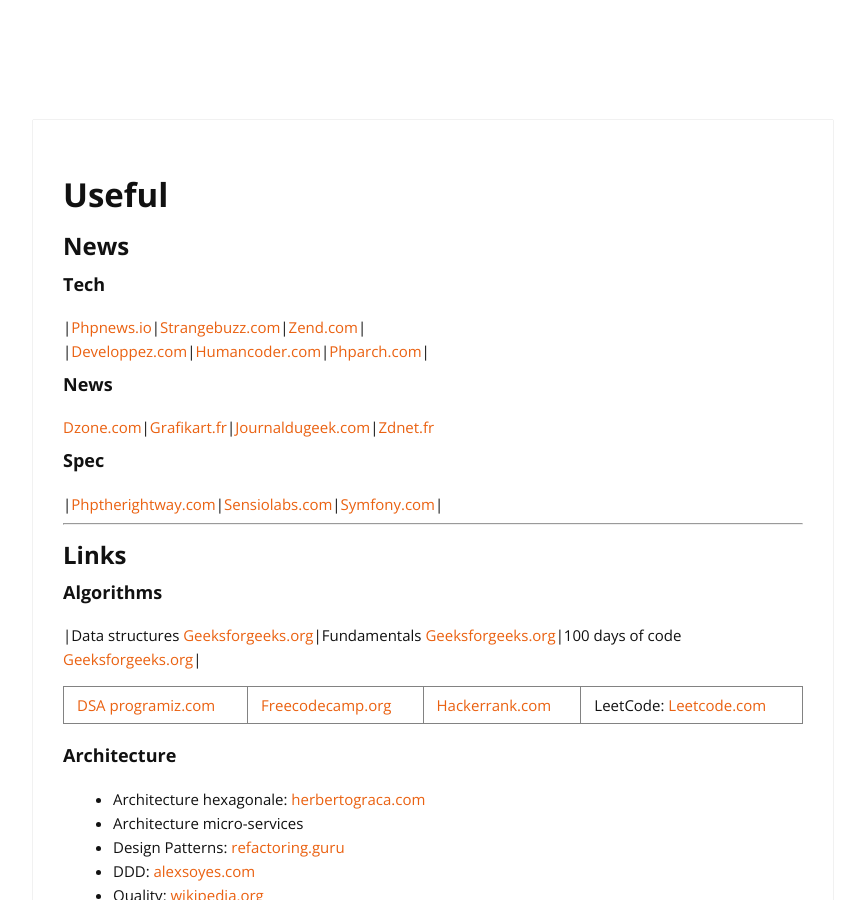
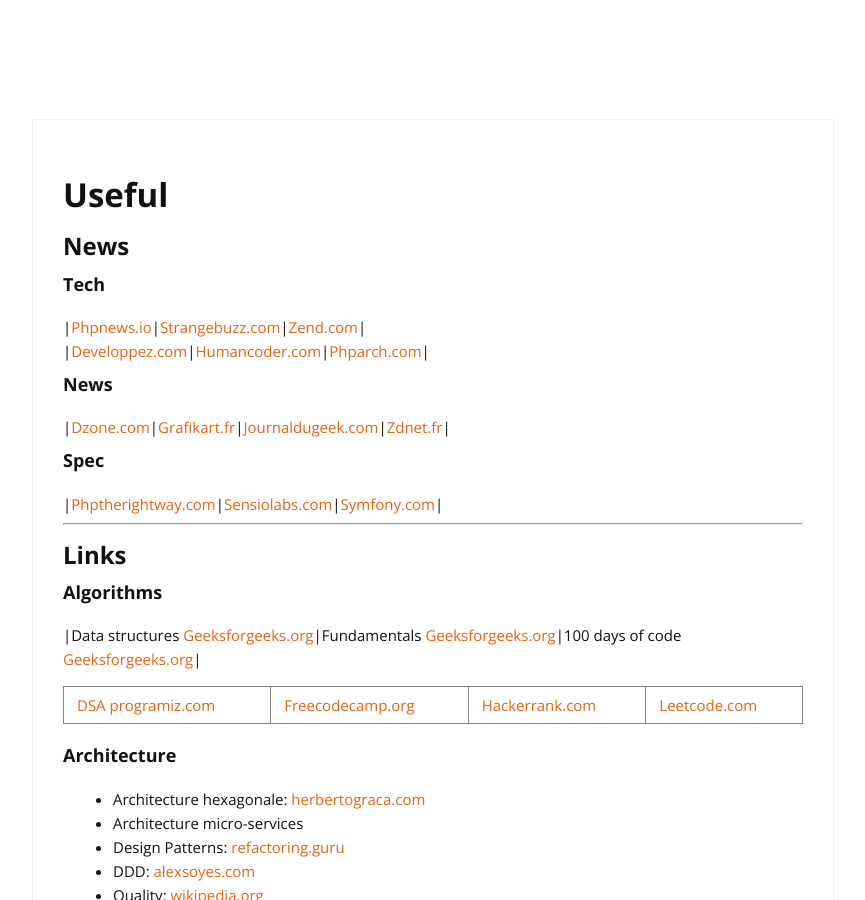
Before and after one commit to cylmat/cylmat.github.io, a Jekyll site: the page built from _pages/USEFUL.md, in a window 1280 px wide and 900 px high. Shown: the whole window, without its empty margins (207-1072 px from the left). Built offline with Jekyll 4.4.1, drawn with Linux system fonts in a browser that asks for light colours; nearby versions of some CDN libraries.

Commit message:
Update USEFUL.md

```diff
--- a/_pages/USEFUL.md
+++ b/_pages/USEFUL.md
@@ -11,7 +11,7 @@
 |[Developpez.com](https://php.developpez.com)|[Humancoder.com](https://news.humancoders.com/t/php)|[Phparch.com](https://www.phparch.com)|
 
 ### News
-[Dzone.com](https://dzone.com/web-development-programming-tutorials-tools-news)|[Grafikart.fr](https://grafikart.fr/blog)|[Journaldugeek.com](https://www.journaldugeek.com/category/sur-le-web)|[Zdnet.fr](https://www.zdnet.fr/actualites/php-4000000130q.htm)
+|[Dzone.com](https://dzone.com/web-development-programming-tutorials-tools-news)|[Grafikart.fr](https://grafikart.fr/blog)|[Journaldugeek.com](https://www.journaldugeek.com/category/sur-le-web)|[Zdnet.fr](https://www.zdnet.fr/actualites/php-4000000130q.htm)|
 
 ### Spec
 |[Phptherightway.com](https://phptherightway.com)|[Sensiolabs.com](https://blog.sensiolabs.com)|[Symfony.com](https://symfony.com/blog)|
@@ -22,7 +22,7 @@
 ### Algorithms
 |Data structures [Geeksforgeeks.org](https://www.geeksforgeeks.org/data-structures)|Fundamentals [Geeksforgeeks.org](https://www.geeksforgeeks.org/fundamentals-of-algorithms)|100 days of code [Geeksforgeeks.org](https://www.geeksforgeeks.org/100-days-of-code-a-complete-guide-for-beginners-and-experienced)|
 
-|[DSA programiz.com](https://www.programiz.com/dsa)|[Freecodecamp.org](https://www.freecodecamp.org/learn)|[Hackerrank.com](https://www.hackerrank.com)|LeetCode: [Leetcode.com](https://leetcode.com/explore)
+|[DSA programiz.com](https://www.programiz.com/dsa)|[Freecodecamp.org](https://www.freecodecamp.org/learn)|[Hackerrank.com](https://www.hackerrank.com)|[Leetcode.com](https://leetcode.com/explore)|
 
 ### Architecture
 + Architecture hexagonale: [herbertograca.com](https://herbertograca.com/2017/11/16/explicit-architecture-01-ddd-hexagonal-onion-clean-cqrs-how-i-put-it-all-together/)
```
